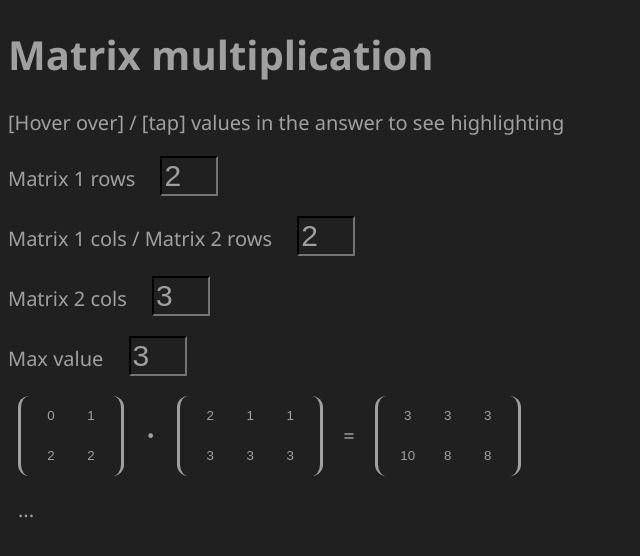
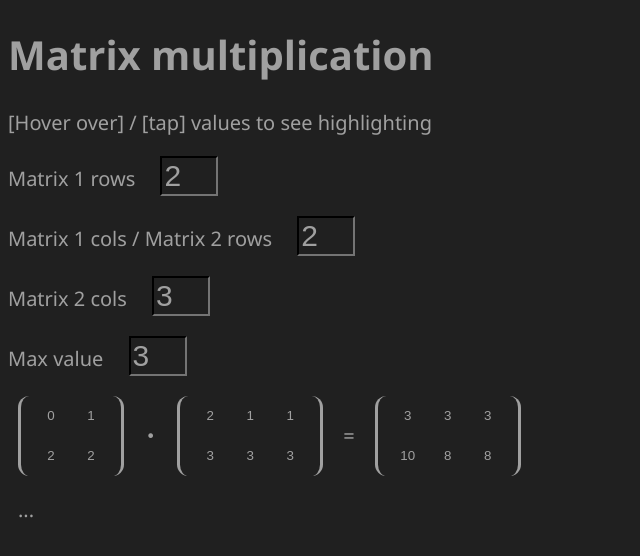
Before and after one commit to Zantier/matrix, a Svelte app: page / in a window 1280 px wide. Shown: the top 556 px of the page, without its empty margins (0-640 px from the left). Built offline with nearby package versions, Linux system fonts and the light colour scheme.

Commit message:
Don't highlight rows and columns of the result
It's just confusing to do so

```diff
--- a/src/App.svelte
+++ b/src/App.svelte
@@ -97,7 +97,7 @@
   Matrix multiplication
 </h1>
 <p>
-  [Hover over] / [tap] values in the answer to see highlighting
+  [Hover over] / [tap] values to see highlighting
 </p>
 <p>
   Matrix 1 rows <input type="number" bind:value={rows1}>
@@ -125,8 +125,8 @@
   =
   <Matrix matrix={matrix3} on:change={handle_change3}
     highlight_i={selected_i1} highlight_j={selected_j2}
-    highlight_row={selected_j2 === undefined ? selected_i1 : undefined}
-    highlight_col={selected_i1 === undefined ? selected_j2 : undefined}
+    highlight_row={undefined}
+    highlight_col={undefined}
   />
 </matrices>
 <equation>
```
